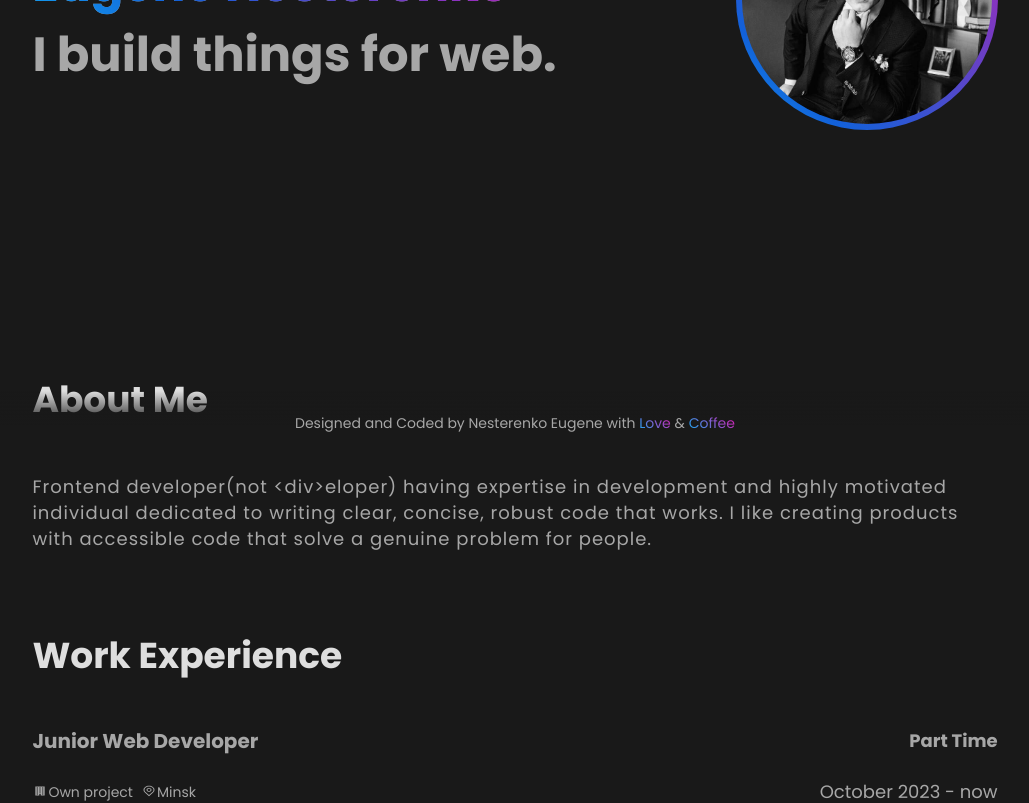
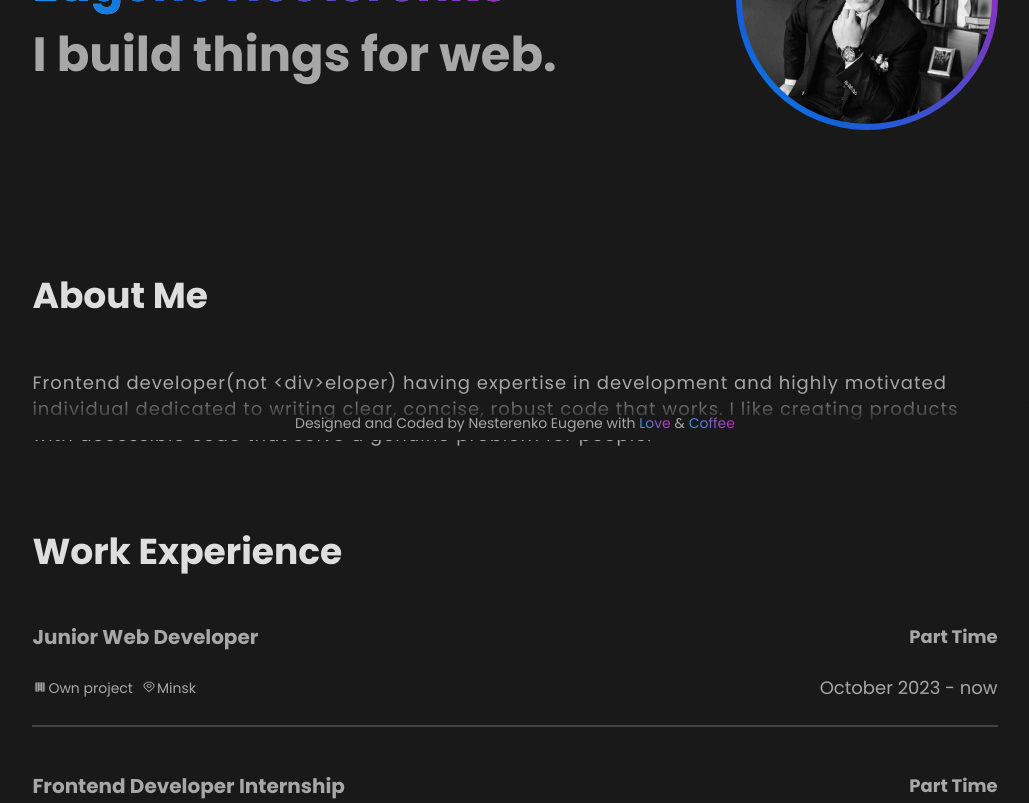
Before and after one commit to talismanchik/my_portfolio, a React (Vite) app: page / in a window 1280 px wide. Shown: the part 360-1163 px from the top of the page, without its empty margins (125-1154 px from the left). Built offline with nearby package versions, Linux system fonts and the light colour scheme.

Commit message:
correct media query

```diff
--- a/src/layout/header/Header.module.scss
+++ b/src/layout/header/Header.module.scss
@@ -35,7 +35,7 @@ header {
     padding-left: 5%;
 
     & nav {
-      transform: translateY(-100%);
+      transform: translateY(-150%);
 
       display: flex;
       flex-direction: column;
--- a/src/styles/_boilerplate.scss
+++ b/src/styles/_boilerplate.scss
@@ -44,7 +44,8 @@ section {
 
   /* stylelint-disable */
   @media (min-width: 768px) {
-    padding: 8%;
+    padding-left: 8%;
+    padding-right: 8%;
   }
 }
 
```
